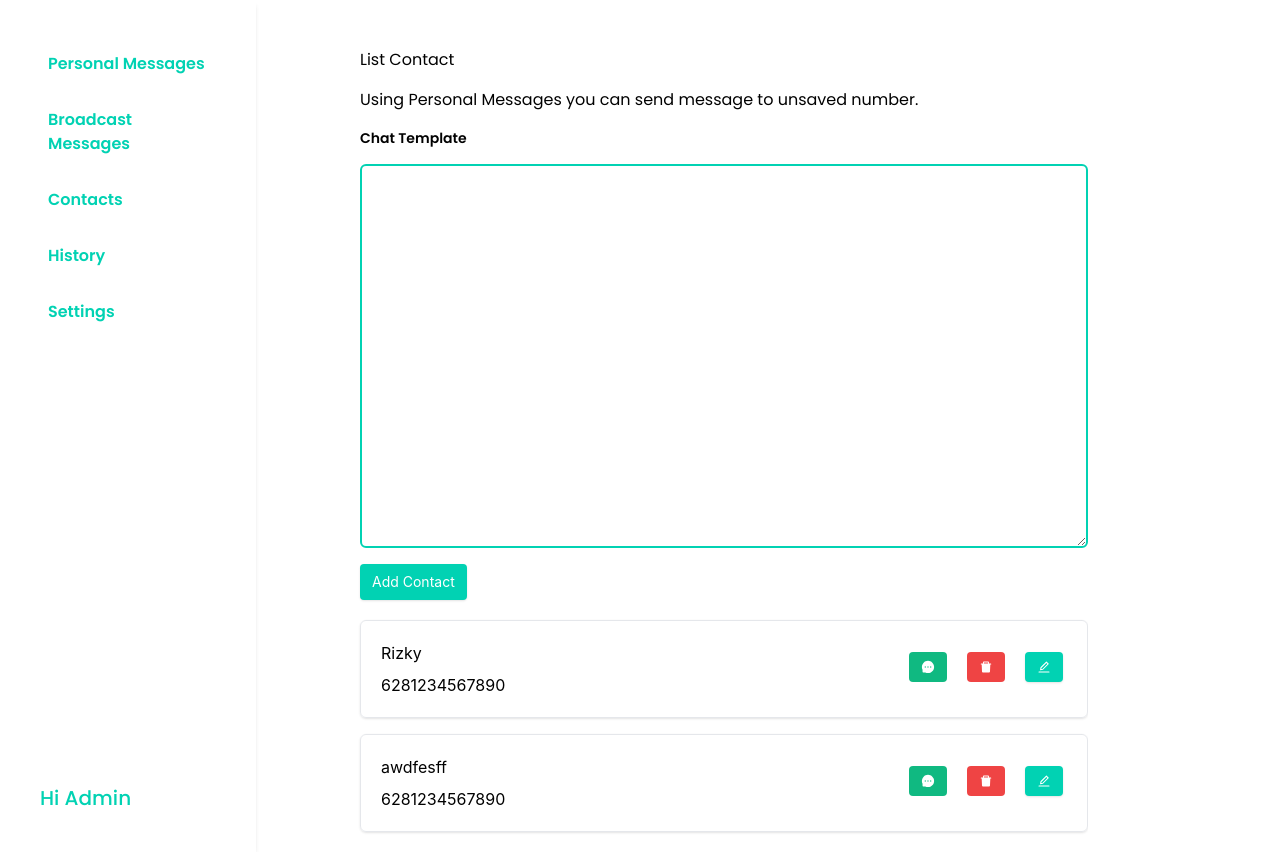
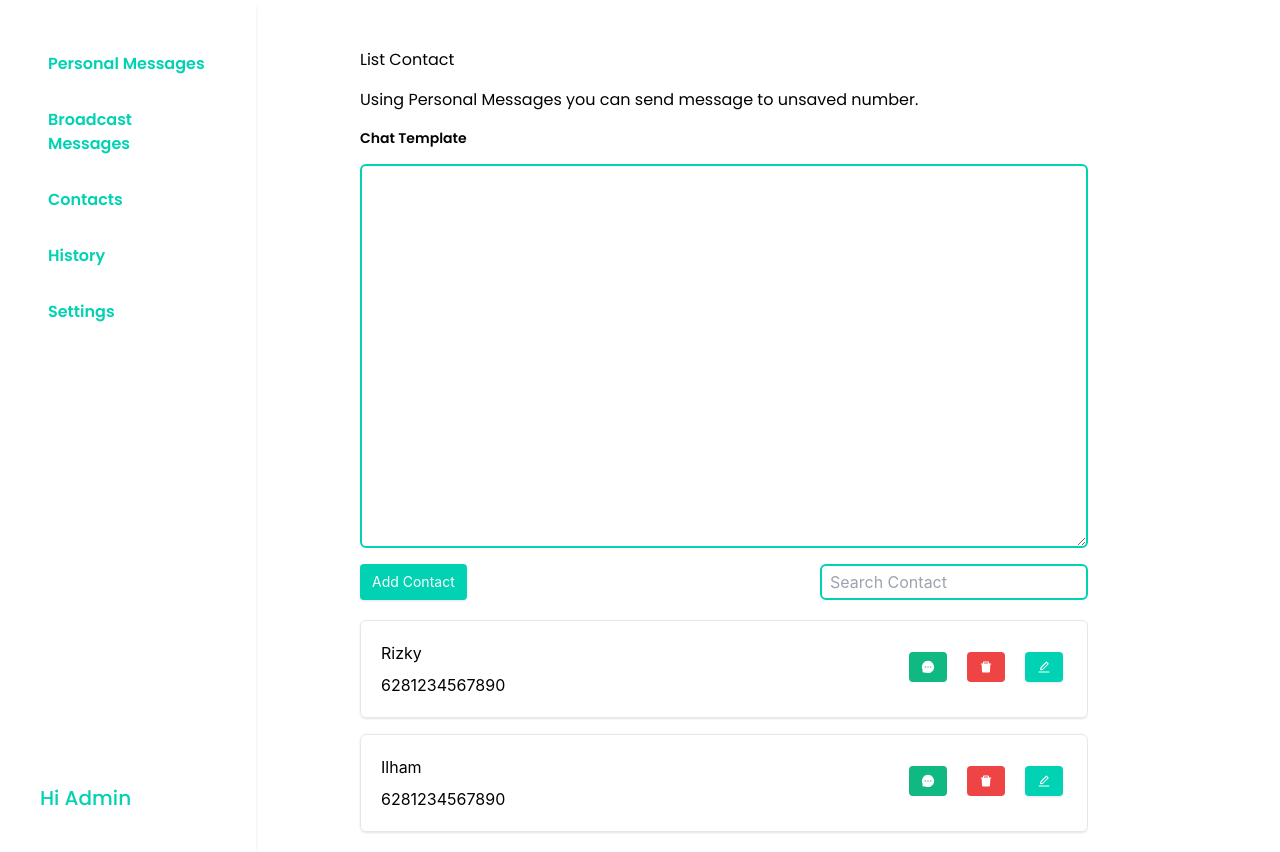
Before and after one commit to ilse31/whatshy-v1, a React (Vite) app: page /dashboard/contacts in a window 1280 px wide. Built offline with nearby package versions, Linux system fonts and the light colour scheme.

Commit message:
add search bar

```diff
--- a/src/pages/apps/Contact.jsx
+++ b/src/pages/apps/Contact.jsx
@@ -18,7 +18,7 @@ const Contact = () =>
             number: '6281234567890',
         },
         {
-            name: 'awdfesff',
+            name: 'ilham',
             number: '6281234567890',
         },
     ]
@@ -34,6 +34,7 @@ const Contact = () =>
 
     const [ formValues, setformValues ] = useState( null )
     const [ chatTemplate, setchatTemplate ] = useState( "" )
+    const [ searchValue, setsearchValue ] = useState( "" )
     let contactValues = {
         number: '',
         name: ''
@@ -87,31 +88,37 @@ const Contact = () =>
                         <span className='font-poppins'>Using Personal Messages you can send message to unsaved number.</span>
                         <label htmlFor="message" className="font-poppins font-semibold text-sm group-focus-within:text-[#01D2B3]">Chat Template</label>
                         <textarea type="text" name="message" value={ chatTemplate } onChange={ ( e ) => setchatTemplate( e.target.value ) } id="message" className="border-2 h-96 bg-white border-[#01D2B3] rounded-md p-1 focus:outline-none focus:bg-white" />
-                        <div>
+                        <div className='flex justify-between'>
                             <Modal button_title={ "add contact" } modal_title="add contact">
                                 <ModalForm contactValues={ addContactval } validationSchema={ validationSchema } />
                             </Modal>
+                            <div>
+                                <input type="text" value={ searchValue } onChange={ ( e ) => setsearchValue( e.target.value ) } placeholder="Search Contact" className="border-2 bg-white border-[#01D2B3] rounded-md px-2 py-1 focus:outline-none focus:bg-white" />
+                            </div>
                         </div>
                         {
-                            contact.map( ( item, index ) =>
+                            contact.filter( ( names ) =>
+                            {
+                                return names.name.toLowerCase().includes( searchValue.toLowerCase() )
+                            } ).map( ( item, index ) =>
                                 <div className="flex border rounded-md shadow hover:shadow-xl ease-linear transition-all duration-150" key={ index }>
                                     <div className="flex flex-col gap-2 p-5 w-full">
                                         <div className='flex justify-between'>
                                             <div className='flex flex-col gap-2'>
-                                                <span>{ item.name }</span>
+                                                <span className='capitalize'>{ item.name }</span>
                                                 <span>{ item.number }</span>
                                             </div>
                                             <div className='flex gap-5 items-center'>
                                                 <Tooltip anchorId={ `send-msg-${ index }` }>
-                                                    <button>Send Messages</button>
+                                                    <span>Send Messages</span>
                                                 </Tooltip>
                                                 <div id={ `send-msg-${ index }` } onClick={ ( e ) => handleSend( e, item.number ) } className='cursor-pointer text-sm px-3 py-2 bg-emerald-500 rounded text-white mb-1'><AiFillMessage /></div>
                                                 <Tooltip anchorId={ `delete-msg-${ index }` }>
-                                                    <button>Delete</button>
+                                                    <span>Delete</span>
                                                 </Tooltip>
                                                 <div id={ `delete-msg-${ index }` } className='cursor-pointer text-sm px-3 py-2 bg-red-500 rounded text-white mb-1'><AiFillDelete className='' /></div>
                                                 <Tooltip anchorId={ `update-${ index }` }>
-                                                    <button>Update Contact</button>
+                                                    <span>Update Contact</span>
                                                 </Tooltip>
                                                 <div id={ `update-${ index }` }
                                                     onClick={ ( e ) => handleEdit( e, item.number, item.name )
```
